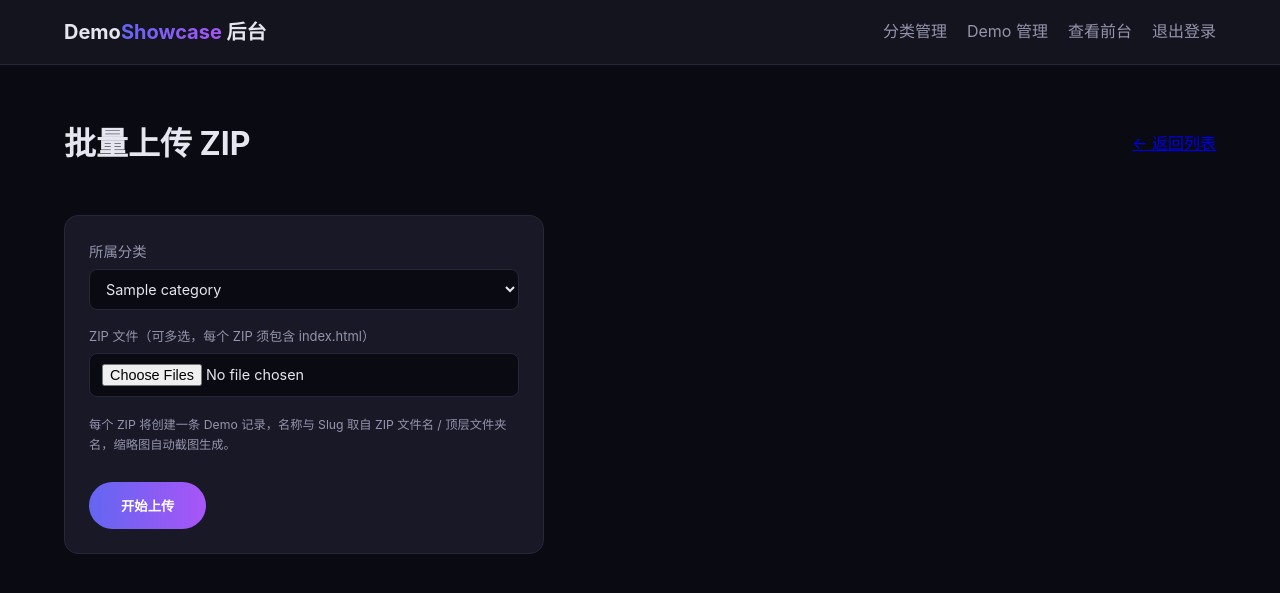
After one commit to kelvinpang90/demo_os, a FastAPI app: page /admin/demos/batch in a window 1280 px wide. The commit adds this page. Shown: the top 593 px of the page. Run offline with FastAPI, Linux system fonts and the light colour scheme; the visitor is signed in with stand-in values (Sample User, id 1); tables that the repository leaves empty hold one stand-in row (values such as "Sample post").

Commit message:
Add batch ZIP upload for creating multiple demos at once
Co-Authored-By: Claude Sonnet 4.6 <noreply@anthropic.com>

```diff
--- a/app/templates/admin/demos.html
+++ b/app/templates/admin/demos.html
@@ -6,6 +6,7 @@
 <div class="page-header">
   <h1>Demo 管理</h1>
   <a class="cta-button" href="/admin/demos/new">+ 新增 Demo</a>
+  <a class="cta-button" href="/admin/demos/batch">批量上传 ZIP</a>
 </div>
 
 <table class="admin-table">
--- /dev/null
+++ b/app/templates/admin/demos_batch.html
@@ -0,0 +1,62 @@
+{% extends "admin/base.html" %}
+
+{% block title %}批量上传 Demo{% endblock %}
+
+{% block content %}
+<div class="page-header">
+  <h1>批量上传 ZIP</h1>
+  <a href="/admin/demos">&larr; 返回列表</a>
+</div>
+
+<form class="admin-form" method="post" action="/admin/demos/batch" enctype="multipart/form-data">
+  <label>
+    所属分类
+    <select name="category_id" required>
+      {% for category in categories %}
+      <option value="{{ category.id }}">{{ category.name }}</option>
+      {% endfor %}
+    </select>
+  </label>
+
+  <div class="form-field">
+    <span class="form-label">ZIP 文件（可多选，每个 ZIP 须包含 index.html）</span>
+    <input type="file" name="zip_files" accept=".zip" multiple required />
+    <p class="form-hint">每个 ZIP 将创建一条 Demo 记录，名称与 Slug 取自 ZIP 文件名 / 顶层文件夹名，缩略图自动截图生成。</p>
+  </div>
+
+  <button type="submit" class="cta-button">开始上传</button>
+</form>
+
+{% if results is not none %}
+<table class="admin-table">
+  <thead>
+    <tr>
+      <th>文件</th>
+      <th>结果</th>
+      <th>名称</th>
+      <th>Slug</th>
+    </tr>
+  </thead>
+  <tbody>
+    {% for r in results %}
+    <tr>
+      <td>{{ r.file }}</td>
+      {% if r.ok %}
+      <td>成功</td>
+      <td>{{ r.name }}</td>
+      <td>{{ r.slug }}</td>
+      {% else %}
+      <td class="form-error">失败：{{ r.error }}</td>
+      <td>—</td>
+      <td>—</td>
+      {% endif %}
+    </tr>
+    {% else %}
+    <tr>
+      <td colspan="4">未上传任何文件</td>
+    </tr>
+    {% endfor %}
+  </tbody>
+</table>
+{% endif %}
+{% endblock %}
```
Also changed, not shown: app/admin/demos.py (+55 -0 lines).
